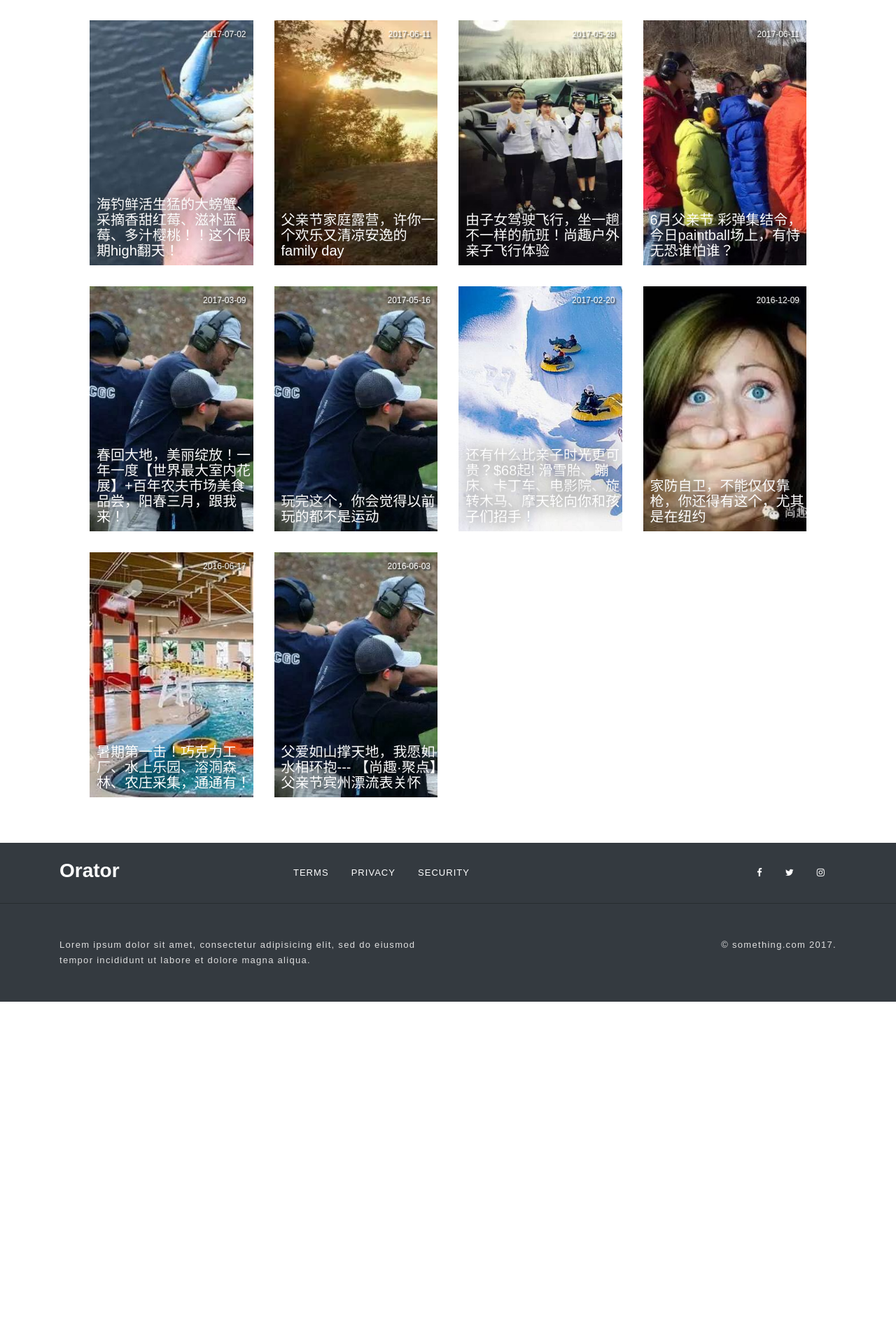
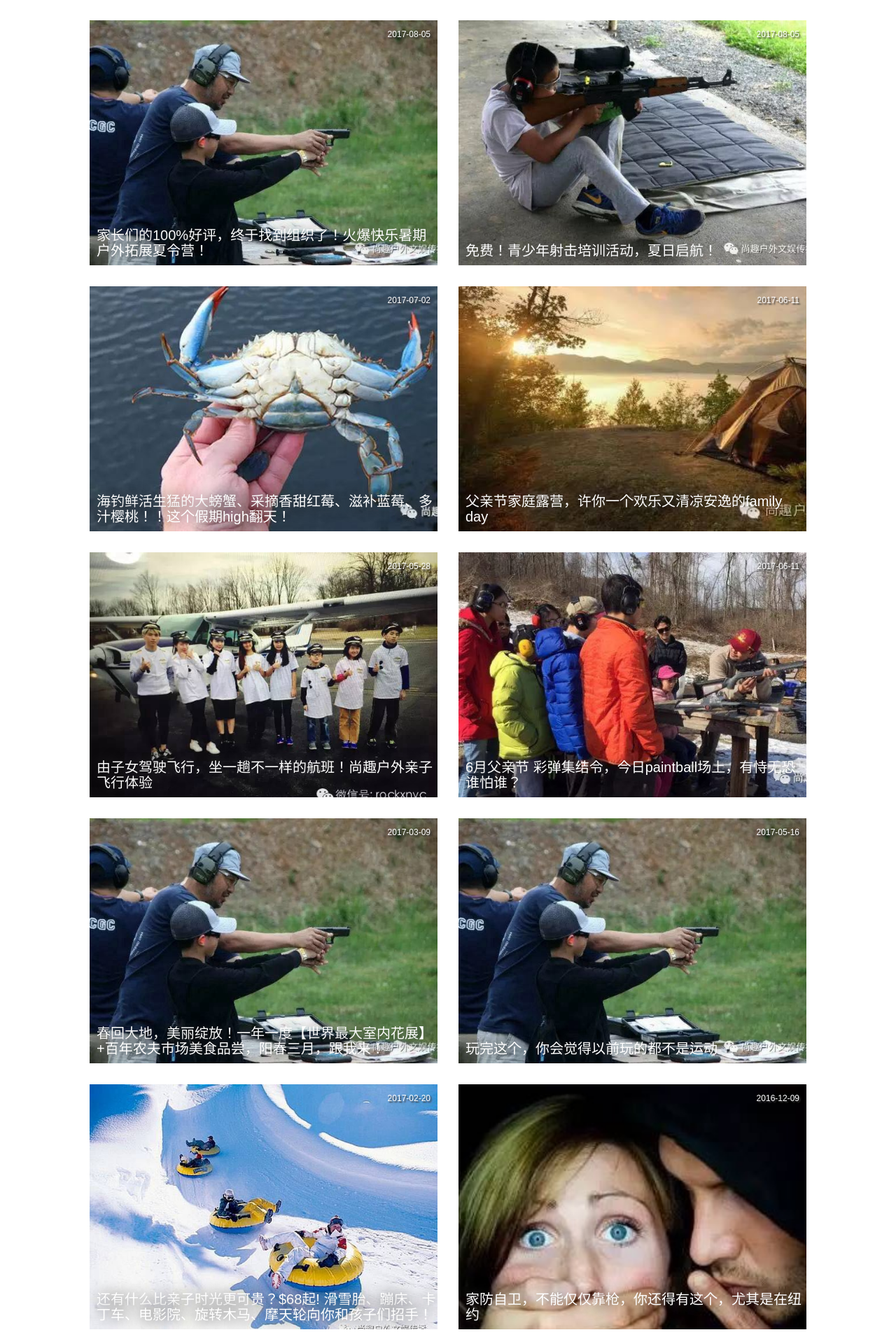
Before and after one commit to mxdi9i7/shangqu, a PHP site: page /events.php in a window 1280 px wide. Shown: the part 691-2611 px from the top of the page at 70% size. Before the commit the page ends 2122 px from the top, so only its background shows below. Run offline with PHP 8.4, Linux system fonts and the light colour scheme; some libraries are stand-ins or nearby versions.

Commit message:
finished events

```diff
--- a/cn/events.php
+++ b/cn/events.php
@@ -8,7 +8,7 @@
         </div>
         <div class="eventArticleContainer">
             <div class="row">
-                <div class="col-md-3">
+                <div class="col-md-6">
                     <a class="articleBlock" style="background-image:url(../img/shangqu/1/img/11.png)">
                         <h1>
                             白天热气球，晚上孔明灯加烟花！天空有多美，由你决定！
@@ -19,7 +19,7 @@
                         </span>
                     </a>
                 </div>
-                <div class="col-md-3">
+                <div class="col-md-6">
                     <a class="articleBlock" style="background-image:url(../img/shangqu/2/img/43.png)">
                         <h1>
                         说走就走的旅行已经out啦！
@@ -31,7 +31,7 @@
                         </span>
                     </a>
                 </div>
-                <div class="col-md-3">
+                <div class="col-md-6">
                     <a class="articleBlock" style="background-image:url(../img/shangqu/3/img/1.jpg)">
                         <h1>
                         家长们的100%好评，终于找到组织了！火爆快乐暑期户外拓展夏令营！
@@ -43,7 +43,7 @@
                         </span>
                     </a>
                 </div>
-                <div class="col-md-3">
+                <div class="col-md-6">
                     <a class="articleBlock" style="background-image:url(../img/shangqu/4/img/13.jpg)">
                         <h1>
                         免费！青少年射击培训活动，夏日启航！
@@ -54,7 +54,7 @@
                         </span>
                     </a>
                 </div>
-                <div class="col-md-3">
+                <div class="col-md-6">
                     <a class="articleBlock" style="background-image:url(../img/shangqu/5/img/7.jpg)">
                         <h1>
                         海钓鲜活生猛的大螃蟹、采摘香甜红莓、滋补蓝莓、多汁樱桃！！这个假期high翻天！
@@ -65,7 +65,7 @@
                         </span>
                     </a>
                 </div>
-                <div class="col-md-3">
+                <div class="col-md-6">
                     <a class="articleBlock" style="background-image:url(../img/shangqu/6/img/8.jpg)">
                         <h1>
                         父亲节家庭露营，许你一个欢乐又清凉安逸的family day
@@ -76,7 +76,7 @@
                         </span>
                     </a>
                 </div>
-                <div class="col-md-3">
+                <div class="col-md-6">
                     <a class="articleBlock" style="background-image:url(../img/shangqu/7/img/7.jpg)">
                         <h1>
                         由子女驾驶飞行，坐一趟不一样的航班！尚趣户外亲子飞行体验
@@ -87,7 +87,7 @@
                         </span>
                     </a>
                 </div>
-                <div class="col-md-3">
+                <div class="col-md-6">
                     <a class="articleBlock" style="background-image:url(../img/shangqu/8/img/4.jpg)">
                         <h1>
                         6月父亲节 彩弹集结令，今日paintball场上，有恃无恐谁怕谁？
@@ -98,7 +98,7 @@
                         </span>
                     </a>
                 </div>
-                <div class="col-md-3">
+                <div class="col-md-6">
                     <a class="articleBlock" style="background-image:url(../img/shangqu/9/img/1.jpg)">
                         <h1>
                         春回大地，美丽绽放！一年一度【世界最大室内花展】+百年农夫市场美食品尝，阳春三月，跟我来！
@@ -109,7 +109,7 @@
                         </span>
                     </a>
                 </div>
-                <div class="col-md-3">
+                <div class="col-md-6">
                     <a class="articleBlock" style="background-image:url(../img/shangqu/10/img/1.jpg)">
                         <h1>
                         玩完这个，你会觉得以前玩的都不是运动
@@ -120,7 +120,7 @@
                         </span>
                     </a>
                 </div>
-                <div class="col-md-3">
+                <div class="col-md-6">
                     <a class="articleBlock" style="background-image:url(../img/shangqu/11/img/1.jpg)">
                         <h1>
                         还有什么比亲子时光更可贵？$68起! 滑雪胎、蹦床、卡丁车、电影院、旋转木马、摩天轮向你和孩子们招手！
@@ -131,7 +131,7 @@
                         </span>
                     </a>
                 </div>
-                <div class="col-md-3">
+                <div class="col-md-6">
                     <a class="articleBlock" style="background-image:url(../img/shangqu/12/img/2.jpg)">
                         <h1>
                         家防自卫，不能仅仅靠枪，你还得有这个，尤其是在纽约
@@ -142,7 +142,7 @@
                         </span>
                     </a>
                 </div>
-                <div class="col-md-3">
+                <div class="col-md-6">
                     <a class="articleBlock" style="background-image:url(../img/shangqu/13/img/1.jpg)">
                         <h1>
                         暑期第一击！巧克力工厂、水上乐园、溶洞森林、农庄采集，通通有！
@@ -153,7 +153,7 @@
                         </span>
                     </a>
                 </div>
-                <div class="col-md-3">
+                <div class="col-md-6">
                     <a class="articleBlock" style="background-image:url(../img/shangqu/14/img/1.jpg)">
                         <h1>
                         父爱如山撑天地，我愿如水相环抱--- 【尚趣·聚点】父亲节宾州漂流表关怀
```
